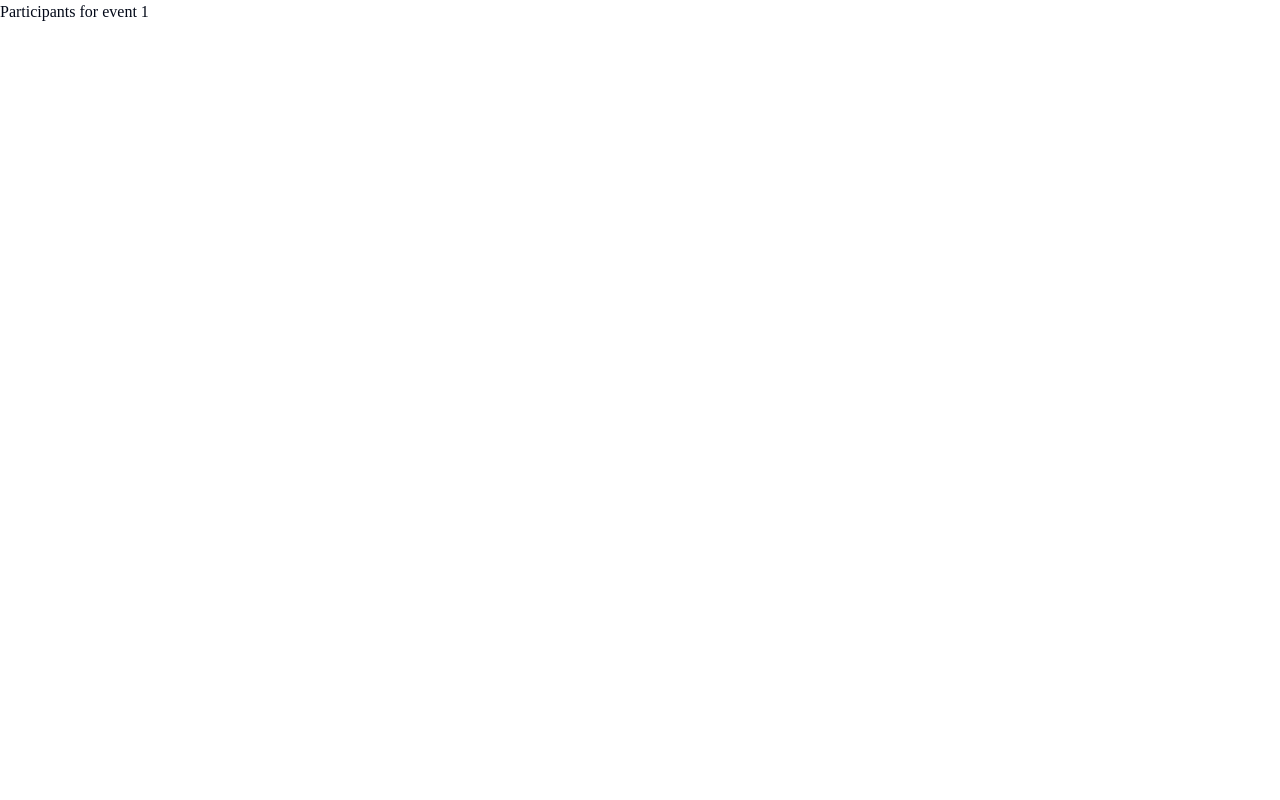
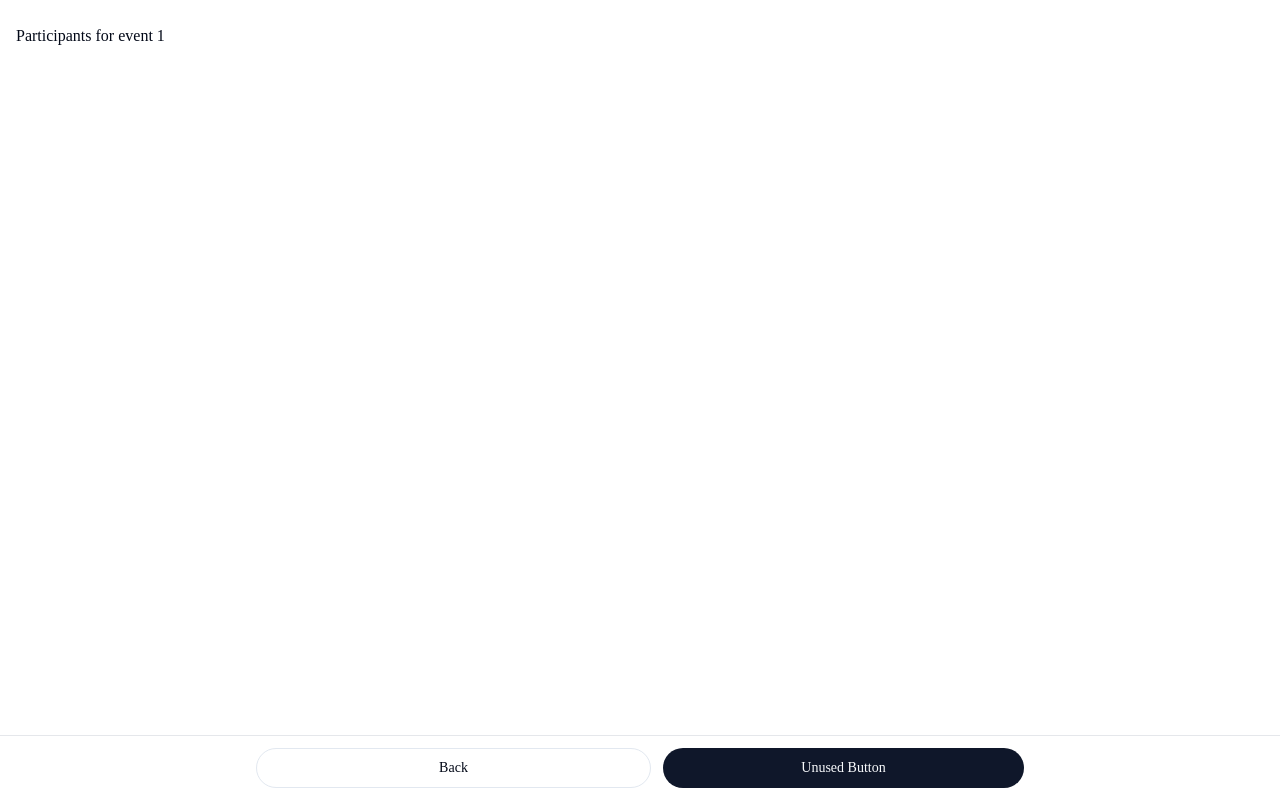
Before and after one commit to codersforcauses/intermediate_team_2, a Next.js app in the folder client/: page /events/1/participants in a window 1280 px wide. Built offline with nearby package versions, Linux system fonts and the light colour scheme.

Commit message:
added action layout for the participants page

```diff
--- a/client/src/pages/events/[id]/participants.tsx
+++ b/client/src/pages/events/[id]/participants.tsx
@@ -1,8 +1,33 @@
+import Link from "next/link";
 import { useRouter } from "next/router";
+
+import { Button } from "@/components/ui/button";
+import ActionLayout from "@/pages/layouts/actionlayout";
 
 export default function ParticipantsPage() {
   const router = useRouter();
   const { id } = router.query;
 
-  return <div>Participants for event {id}</div>;
+  return (
+    <>
+      <ActionLayout
+        secondaryAction={
+          <Button
+            variant="outline"
+            className="flex-1 rounded-full"
+            onClick={() => router.back()}
+          >
+            Back
+          </Button>
+        }
+        primaryAction={
+          <Link href={"/events/" + id + "/participants"} className="flex-1">
+            <Button className="w-full rounded-full">Unused Button</Button>
+          </Link>
+        }
+      >
+        <div>Participants for event {id}</div>
+      </ActionLayout>
+    </>
+  );
 }
```
